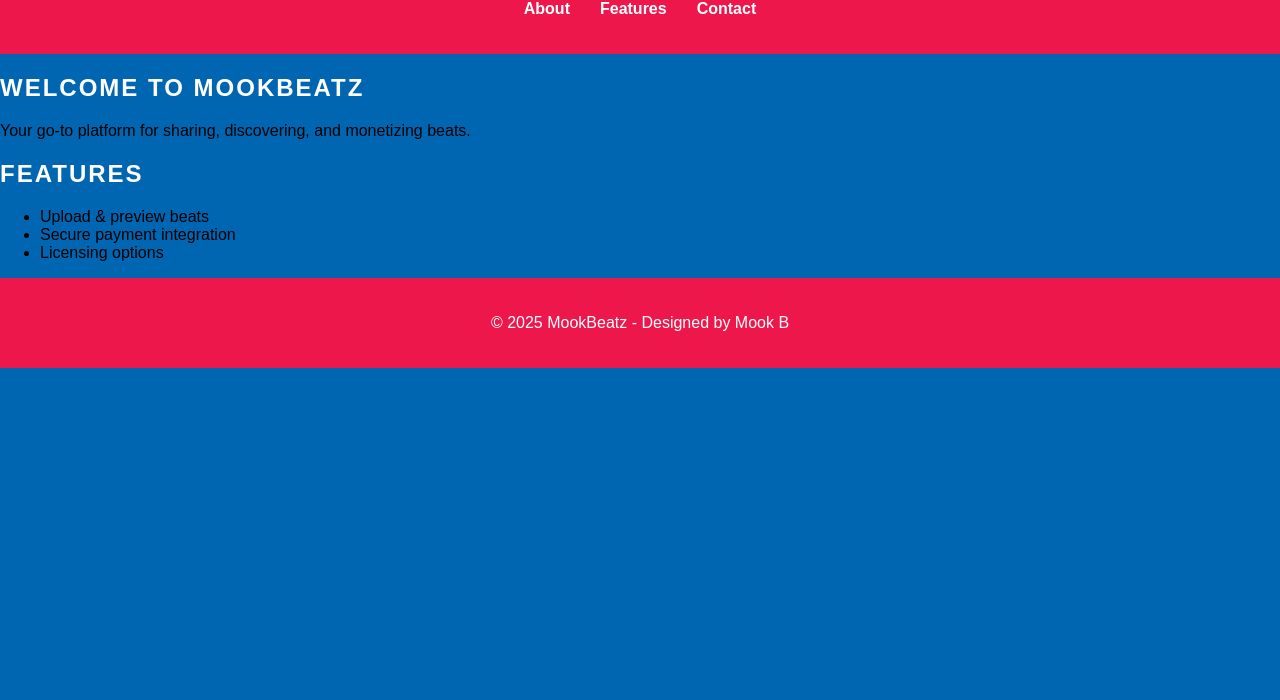
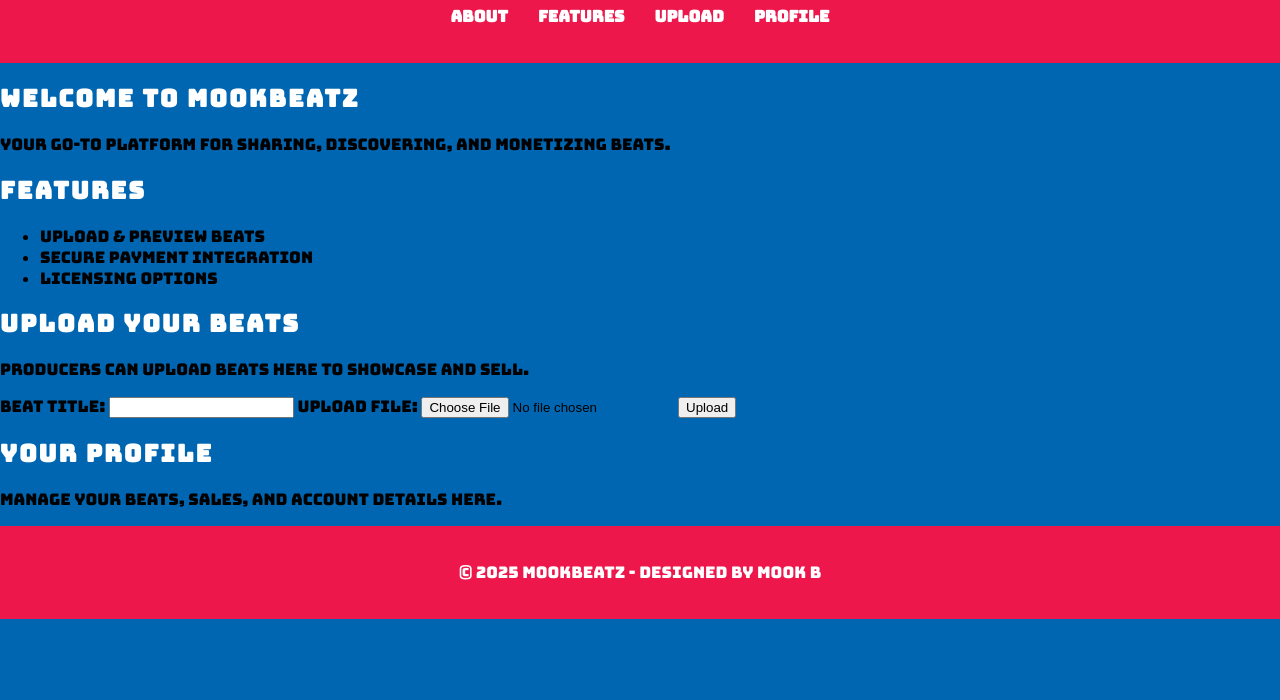
Before and after one commit to Debalent/CreatorSync, a plain HTML site: page index.html in a window 1280 px wide. Shown: the part 100-800 px from the top of the page. Drawn offline with Linux system fonts and the light colour scheme.

Commit message:
Update index.html

```diff
--- a/index.html
+++ b/index.html
@@ -5,6 +5,7 @@
     <meta name="viewport" content="width=device-width, initial-scale=1.0">
     <title>MookBeatz</title>
     <link rel="stylesheet" href="styles.css">
+    <link href="https://fonts.googleapis.com/css2?family=Bungee&display=swap" rel="stylesheet">
 </head>
 <body>
     <header>
@@ -13,7 +14,8 @@
             <ul>
                 <li><a href="#about">About</a></li>
                 <li><a href="#features">Features</a></li>
-                <li><a href="#contact">Contact</a></li>
+                <li><a href="#upload">Upload</a></li>
+                <li><a href="#profile">Profile</a></li>
             </ul>
         </nav>
     </header>
@@ -30,9 +32,27 @@
                 <li>Licensing options</li>
             </ul>
         </section>
-        <footer>
-            <p>© 2025 MookBeatz - Designed by Mook B</p>
-        </footer>
+        <section id="upload">
+            <h2>Upload Your Beats</h2>
+            <p>Producers can upload beats here to showcase and sell.</p>
+            <form id="uploadForm">
+                <label for="beatTitle">Beat Title:</label>
+                <input type="text" id="beatTitle" name="beatTitle" required>
+
+                <label for="beatFile">Upload File:</label>
+                <input type="file" id="beatFile" name="beatFile" accept="audio/*" required>
+
+                <button type="submit">Upload</button>
+            </form>
+        </section>
+        <section id="profile">
+            <h2>Your Profile</h2>
+            <p>Manage your beats, sales, and account details here.</p>
+        </section>
     </main>
+    <footer>
+        <p>© 2025 MookBeatz - Designed by Mook B</p>
+    </footer>
+    <script src="script.js" defer></script>
 </body>
 </html>
```
